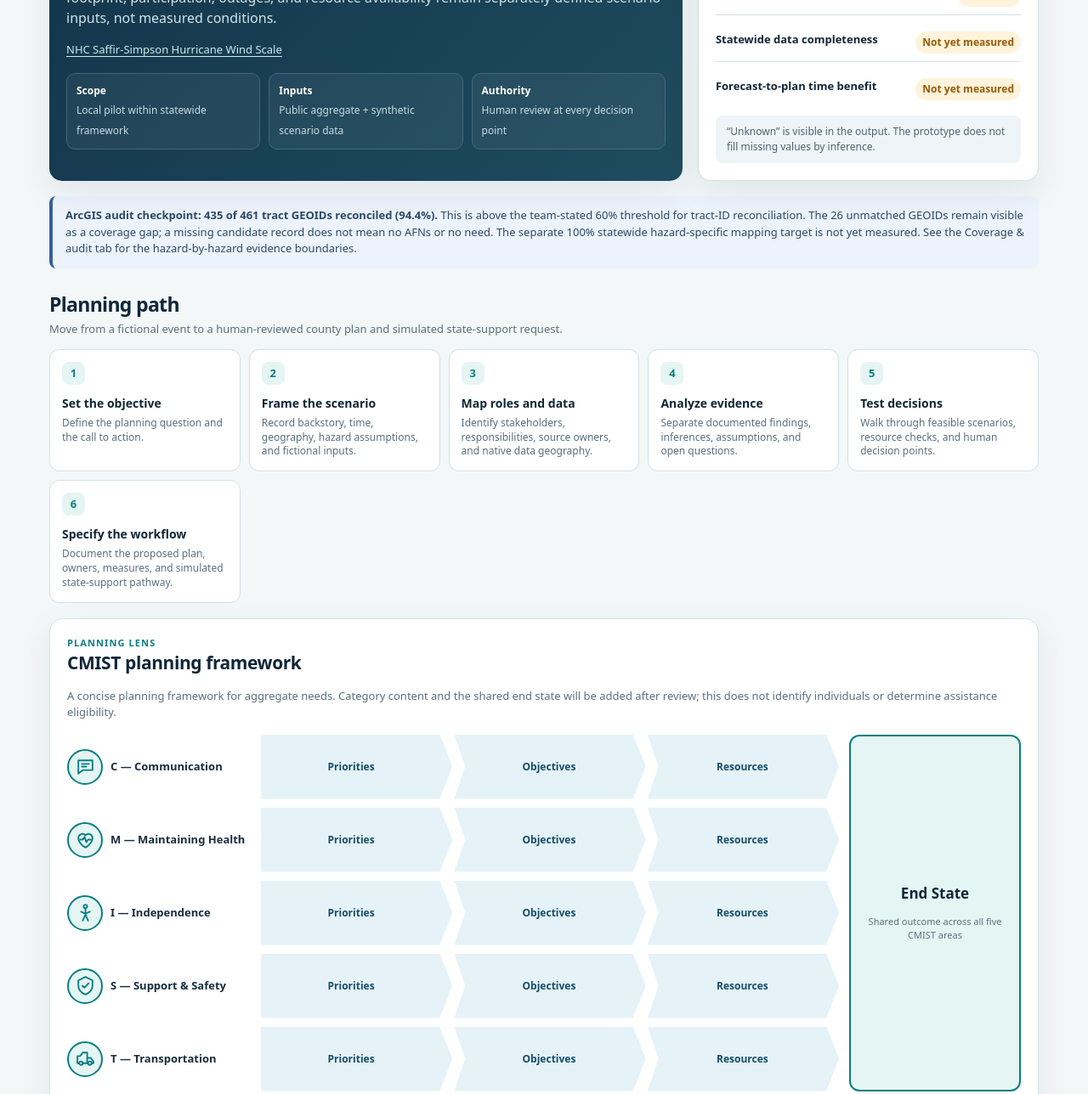
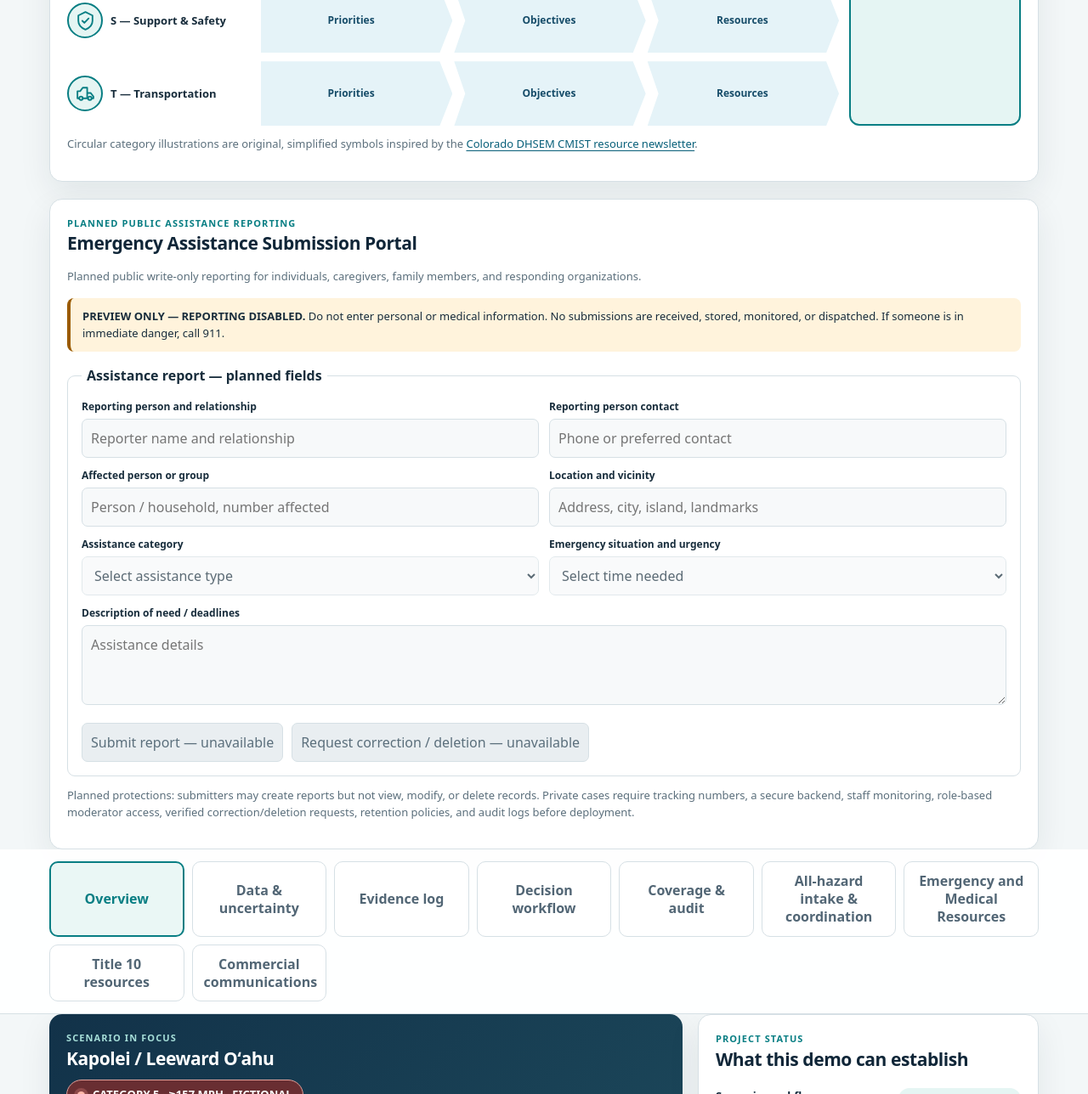
Before and after one commit to HAIC-2026/Cyber-Coalition, a plain HTML site: page web/index.html in a window 1280 px wide. Shown: the part 927-2215 px from the top of the page at 85% size. Drawn offline with Linux system fonts and the light colour scheme.

Commit message:
Move CMIST above navigation and add disabled assistance portal preview

```diff
--- a/web/index.html
+++ b/web/index.html
@@ -34,6 +34,21 @@
     .cmist-plan-source{margin-top:12px}
     @media(max-width:850px){.cmist-plan{grid-template-columns:minmax(0,1fr) 110px}.cmist-plan-row{grid-template-columns:1fr;gap:5px}.cmist-plan-category{font-size:12px}.cmist-plan-arrow{min-height:45px;font-size:11px}}
     @media(max-width:520px){.cmist-plan{grid-template-columns:1fr}.cmist-plan-end{min-height:80px}.cmist-plan-arrow{padding:7px 12px;font-size:10px}.cmist-plan-icon{width:38px;height:38px;flex-basis:38px}}
+
+
+    .cmist-and-portal{padding-top:22px;padding-bottom:22px}
+    .cmist-and-portal .cmist-plan-card{margin:0 0 20px}
+    .assistance-portal{margin:0}
+    .assistance-notice{padding:12px 14px;background:var(--amber-light);border-left:4px solid var(--amber);border-radius:8px;margin:16px 0;font-size:13px}
+    .assistance-fieldset{border:1px solid var(--line);border-radius:9px;padding:16px;margin:0 0 12px}
+    .assistance-fieldset legend{font-weight:700;padding:0 6px}
+    .assistance-fields-grid{display:grid;grid-template-columns:repeat(2,minmax(0,1fr));gap:12px}
+    .assistance-fields-grid label{display:block;font-weight:700;font-size:12px;margin-bottom:5px}
+    .assistance-fields-grid input,.assistance-fields-grid select,.assistance-fields-grid textarea{width:100%;min-width:0;box-sizing:border-box;border:1px solid var(--line);border-radius:7px;padding:10px;background:#f7f9fa;color:var(--ink);font:inherit}
+    .assistance-wide{grid-column:1/-1}
+    .assistance-actions{display:flex;flex-wrap:wrap;gap:10px;margin-top:15px}
+    .assistance-actions button{border:1px solid var(--line);background:#e9eef1;color:#5b6f7c;padding:10px;border-radius:7px;cursor:not-allowed}
+    @media(max-width:600px){.assistance-fields-grid{grid-template-columns:1fr}.assistance-wide{grid-column:auto}}
 
   </style>
 
@@ -95,6 +110,35 @@
     <div class="scope-row"><span class="tag">Statewide framework: all Hawaiʻi counties/islands</span><span class="tag">First demonstrator: Kapolei / Leeward Oʻahu</span><span class="tag">Four-hazard baseline: earthquake scope question recorded</span></div>
     <div class="notice" role="note"><div class="notice-icon" aria-hidden="true">⚠</div><div><strong>Fictional Category 5 stress scenario · not a forecast, alert, or operational recommendation.</strong><p>The Saffir-Simpson category rates maximum sustained wind only. It does not describe storm surge, rainfall flooding, tornadoes, or local impacts. The scenario keeps those hazards and assumptions separate for review.</p></div></div>
   </div></section>
+  <div class="wrap cmist-and-portal">
+<article class="card cmist-plan-card"><div class="eyebrow">Planning lens</div><h2>CMIST planning framework</h2><p class="muted small">A concise planning framework for aggregate needs. Category content and the shared end state will be added after review; this does not identify individuals or determine assistance eligibility.</p><div class="cmist-plan" aria-label="CMIST categories with priorities, objectives, resources, and shared end state"><div class="cmist-plan-rows"><div class="cmist-plan-row"><div class="cmist-plan-category"><span class="cmist-plan-icon" aria-hidden="true"><svg viewBox="0 0 24 24" fill="none" stroke="currentColor" stroke-width="1.8" stroke-linecap="round" stroke-linejoin="round"><path d="M4 5h16v11H9l-5 4V5Z"/><path d="M8 9h8M8 12h5"/></svg></span><strong>C — Communication</strong></div><div class="cmist-plan-steps"><div class="cmist-plan-arrow"><span>Priorities</span></div><div class="cmist-plan-arrow"><span>Objectives</span></div><div class="cmist-plan-arrow"><span>Resources</span></div></div></div>
+<div class="cmist-plan-row"><div class="cmist-plan-category"><span class="cmist-plan-icon" aria-hidden="true"><svg viewBox="0 0 24 24" fill="none" stroke="currentColor" stroke-width="1.8" stroke-linecap="round" stroke-linejoin="round"><path d="M12 21s-8-4.8-8-11a4.5 4.5 0 0 1 8-2.7A4.5 4.5 0 0 1 20 10c0 6.2-8 11-8 11Z"/><path d="M6 12h3l2-3 2 6 2-3h3"/></svg></span><strong>M — Maintaining Health</strong></div><div class="cmist-plan-steps"><div class="cmist-plan-arrow"><span>Priorities</span></div><div class="cmist-plan-arrow"><span>Objectives</span></div><div class="cmist-plan-arrow"><span>Resources</span></div></div></div>
+<div class="cmist-plan-row"><div class="cmist-plan-category"><span class="cmist-plan-icon" aria-hidden="true"><svg viewBox="0 0 24 24" fill="none" stroke="currentColor" stroke-width="1.8" stroke-linecap="round" stroke-linejoin="round"><circle cx="12" cy="5" r="2"/><path d="M12 8v6m-5-3 5 2 5-2M9 21l3-7 3 7"/></svg></span><strong>I — Independence</strong></div><div class="cmist-plan-steps"><div class="cmist-plan-arrow"><span>Priorities</span></div><div class="cmist-plan-arrow"><span>Objectives</span></div><div class="cmist-plan-arrow"><span>Resources</span></div></div></div>
+<div class="cmist-plan-row"><div class="cmist-plan-category"><span class="cmist-plan-icon" aria-hidden="true"><svg viewBox="0 0 24 24" fill="none" stroke="currentColor" stroke-width="1.8" stroke-linecap="round" stroke-linejoin="round"><path d="m12 2 8 4v6c0 5-3.3 8-8 10-4.7-2-8-5-8-10V6l8-4Z"/><path d="m8.5 12 2.3 2.3 4.8-5"/></svg></span><strong>S — Support & Safety</strong></div><div class="cmist-plan-steps"><div class="cmist-plan-arrow"><span>Priorities</span></div><div class="cmist-plan-arrow"><span>Objectives</span></div><div class="cmist-plan-arrow"><span>Resources</span></div></div></div>
+<div class="cmist-plan-row"><div class="cmist-plan-category"><span class="cmist-plan-icon" aria-hidden="true"><svg viewBox="0 0 24 24" fill="none" stroke="currentColor" stroke-width="1.8" stroke-linecap="round" stroke-linejoin="round"><circle cx="7" cy="17" r="2"/><circle cx="17" cy="17" r="2"/><path d="M5 17H3V9h3l3-4h5v12h-5M14 11h4l3 4v2h-2"/></svg></span><strong>T — Transportation</strong></div><div class="cmist-plan-steps"><div class="cmist-plan-arrow"><span>Priorities</span></div><div class="cmist-plan-arrow"><span>Objectives</span></div><div class="cmist-plan-arrow"><span>Resources</span></div></div></div></div><div class="cmist-plan-end"><strong>End State</strong><span>Shared outcome across all five CMIST areas</span></div></div><p class="small muted cmist-plan-source">Circular category illustrations are original, simplified symbols inspired by the <a href="https://content.govdelivery.com/accounts/CODHSEM/bulletins/37875d5" target="_blank" rel="noopener noreferrer">Colorado DHSEM CMIST resource newsletter</a>.</p></article>
+
+<section class="card assistance-portal" id="emergency-assistance-portal" aria-labelledby="assistance-title">
+  <div class="eyebrow">Planned public assistance reporting</div>
+  <h2 id="assistance-title">Emergency Assistance Submission Portal</h2>
+  <p class="muted small">Planned public write-only reporting for individuals, caregivers, family members, and responding organizations.</p>
+  <div class="assistance-notice" role="note"><strong>PREVIEW ONLY — REPORTING DISABLED.</strong> Do not enter personal or medical information. No submissions are received, stored, monitored, or dispatched. If someone is in immediate danger, call 911.</div>
+  <form aria-label="Disabled emergency assistance report preview" onsubmit="return false">
+    <fieldset disabled class="assistance-fieldset"><legend>Assistance report — planned fields</legend>
+      <div class="assistance-fields-grid">
+        <div><label for="assist-reporter">Reporting person and relationship</label><input id="assist-reporter" type="text" placeholder="Reporter name and relationship"></div>
+        <div><label for="assist-contact">Reporting person contact</label><input id="assist-contact" type="text" placeholder="Phone or preferred contact"></div>
+        <div><label for="assist-party">Affected person or group</label><input id="assist-party" type="text" placeholder="Person / household, number affected"></div>
+        <div><label for="assist-vicinity">Location and vicinity</label><input id="assist-vicinity" type="text" placeholder="Address, city, island, landmarks"></div>
+        <div><label for="assist-type">Assistance category</label><select id="assist-type"><option>Select assistance type</option><option>Medical transportation</option><option>Power-dependent medical equipment</option><option>Medication or prescription refill</option><option>Evacuation or mobility</option><option>Other assistance</option></select></div>
+        <div><label for="assist-urgency">Emergency situation and urgency</label><select id="assist-urgency"><option>Select time needed</option><option>Immediate danger — call 911</option><option>Within 2 hours</option><option>Within 6 hours</option><option>Within 12 hours</option><option>Within 24 hours</option><option>More than 24 hours</option></select></div>
+        <div class="assistance-wide"><label for="assist-details">Description of need / deadlines</label><textarea id="assist-details" rows="3" placeholder="Assistance details"></textarea></div>
+      </div>
+      <div class="assistance-actions"><button type="button" disabled>Submit report — unavailable</button><button type="button" disabled>Request correction / deletion — unavailable</button></div>
+    </fieldset>
+  </form>
+  <p class="small muted">Planned protections: submitters may create reports but not view, modify, or delete records. Private cases require tracking numbers, a secure backend, staff monitoring, role-based moderator access, verified correction/deletion requests, retention policies, and audit logs before deployment.</p>
+</section>
+  </div>
   <nav class="nav" aria-label="Workbench sections"><div class="wrap" role="tablist">
     <button role="tab" id="tab-overview" aria-controls="panel-overview" aria-selected="true" tabindex="0" data-tab="overview">Overview</button>
     <button role="tab" id="tab-data" aria-controls="panel-data" aria-selected="false" tabindex="-1" data-tab="data">Data & uncertainty</button>
@@ -115,12 +159,6 @@
 
       <div class="section-head"><div><h2>Planning path</h2><p>Move from a fictional event to a human-reviewed county plan and simulated state-support request.</p></div></div>
       <div class="flow" aria-label="Six-step planning method"><div class="flow-step"><div class="num">1</div><h3>Set the objective</h3><p>Define the planning question and the call to action.</p></div><div class="flow-step"><div class="num">2</div><h3>Frame the scenario</h3><p>Record backstory, time, geography, hazard assumptions, and fictional inputs.</p></div><div class="flow-step"><div class="num">3</div><h3>Map roles and data</h3><p>Identify stakeholders, responsibilities, source owners, and native data geography.</p></div><div class="flow-step"><div class="num">4</div><h3>Analyze evidence</h3><p>Separate documented findings, inferences, assumptions, and open questions.</p></div><div class="flow-step"><div class="num">5</div><h3>Test decisions</h3><p>Walk through feasible scenarios, resource checks, and human decision points.</p></div><div class="flow-step"><div class="num">6</div><h3>Specify the workflow</h3><p>Document the proposed plan, owners, measures, and simulated state-support pathway.</p></div></div>
-      <article class="card cmist-plan-card"><div class="eyebrow">Planning lens</div><h2>CMIST planning framework</h2><p class="muted small">A concise planning framework for aggregate needs. Category content and the shared end state will be added after review; this does not identify individuals or determine assistance eligibility.</p><div class="cmist-plan" aria-label="CMIST categories with priorities, objectives, resources, and shared end state"><div class="cmist-plan-rows"><div class="cmist-plan-row"><div class="cmist-plan-category"><span class="cmist-plan-icon" aria-hidden="true"><svg viewBox="0 0 24 24" fill="none" stroke="currentColor" stroke-width="1.8" stroke-linecap="round" stroke-linejoin="round"><path d="M4 5h16v11H9l-5 4V5Z"/><path d="M8 9h8M8 12h5"/></svg></span><strong>C — Communication</strong></div><div class="cmist-plan-steps"><div class="cmist-plan-arrow"><span>Priorities</span></div><div class="cmist-plan-arrow"><span>Objectives</span></div><div class="cmist-plan-arrow"><span>Resources</span></div></div></div>
-<div class="cmist-plan-row"><div class="cmist-plan-category"><span class="cmist-plan-icon" aria-hidden="true"><svg viewBox="0 0 24 24" fill="none" stroke="currentColor" stroke-width="1.8" stroke-linecap="round" stroke-linejoin="round"><path d="M12 21s-8-4.8-8-11a4.5 4.5 0 0 1 8-2.7A4.5 4.5 0 0 1 20 10c0 6.2-8 11-8 11Z"/><path d="M6 12h3l2-3 2 6 2-3h3"/></svg></span><strong>M — Maintaining Health</strong></div><div class="cmist-plan-steps"><div class="cmist-plan-arrow"><span>Priorities</span></div><div class="cmist-plan-arrow"><span>Objectives</span></div><div class="cmist-plan-arrow"><span>Resources</span></div></div></div>
-<div class="cmist-plan-row"><div class="cmist-plan-category"><span class="cmist-plan-icon" aria-hidden="true"><svg viewBox="0 0 24 24" fill="none" stroke="currentColor" stroke-width="1.8" stroke-linecap="round" stroke-linejoin="round"><circle cx="12" cy="5" r="2"/><path d="M12 8v6m-5-3 5 2 5-2M9 21l3-7 3 7"/></svg></span><strong>I — Independence</strong></div><div class="cmist-plan-steps"><div class="cmist-plan-arrow"><span>Priorities</span></div><div class="cmist-plan-arrow"><span>Objectives</span></div><div class="cmist-plan-arrow"><span>Resources</span></div></div></div>
-<div class="cmist-plan-row"><div class="cmist-plan-category"><span class="cmist-plan-icon" aria-hidden="true"><svg viewBox="0 0 24 24" fill="none" stroke="currentColor" stroke-width="1.8" stroke-linecap="round" stroke-linejoin="round"><path d="m12 2 8 4v6c0 5-3.3 8-8 10-4.7-2-8-5-8-10V6l8-4Z"/><path d="m8.5 12 2.3 2.3 4.8-5"/></svg></span><strong>S — Support & Safety</strong></div><div class="cmist-plan-steps"><div class="cmist-plan-arrow"><span>Priorities</span></div><div class="cmist-plan-arrow"><span>Objectives</span></div><div class="cmist-plan-arrow"><span>Resources</span></div></div></div>
-<div class="cmist-plan-row"><div class="cmist-plan-category"><span class="cmist-plan-icon" aria-hidden="true"><svg viewBox="0 0 24 24" fill="none" stroke="currentColor" stroke-width="1.8" stroke-linecap="round" stroke-linejoin="round"><circle cx="7" cy="17" r="2"/><circle cx="17" cy="17" r="2"/><path d="M5 17H3V9h3l3-4h5v12h-5M14 11h4l3 4v2h-2"/></svg></span><strong>T — Transportation</strong></div><div class="cmist-plan-steps"><div class="cmist-plan-arrow"><span>Priorities</span></div><div class="cmist-plan-arrow"><span>Objectives</span></div><div class="cmist-plan-arrow"><span>Resources</span></div></div></div></div><div class="cmist-plan-end"><strong>End State</strong><span>Shared outcome across all five CMIST areas</span></div></div><p class="small muted cmist-plan-source">Circular category illustrations are original, simplified symbols inspired by the <a href="https://content.govdelivery.com/accounts/CODHSEM/bulletins/37875d5" target="_blank" rel="noopener noreferrer">Colorado DHSEM CMIST resource newsletter</a>.</p></article>
-
       <article class="card"><div class="eyebrow">Human control</div><h2>AI drafts; people decide</h2><div class="callout">Every recommendation must show its source, date, assumptions, uncertainty, and confirmation owner. A human retains authority over shelter openings, alerts, eligibility, resource commitments, and requests for assistance.</div></article>
     </section>
 
```
